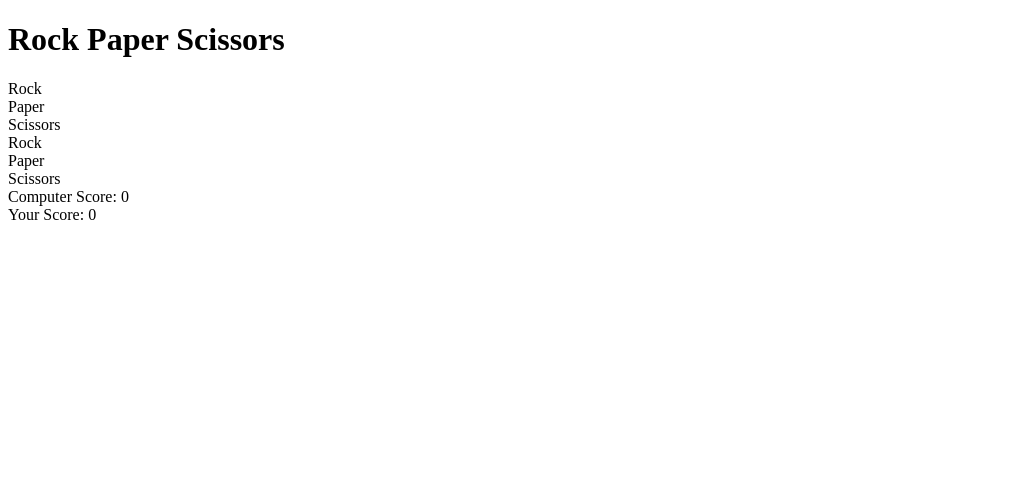
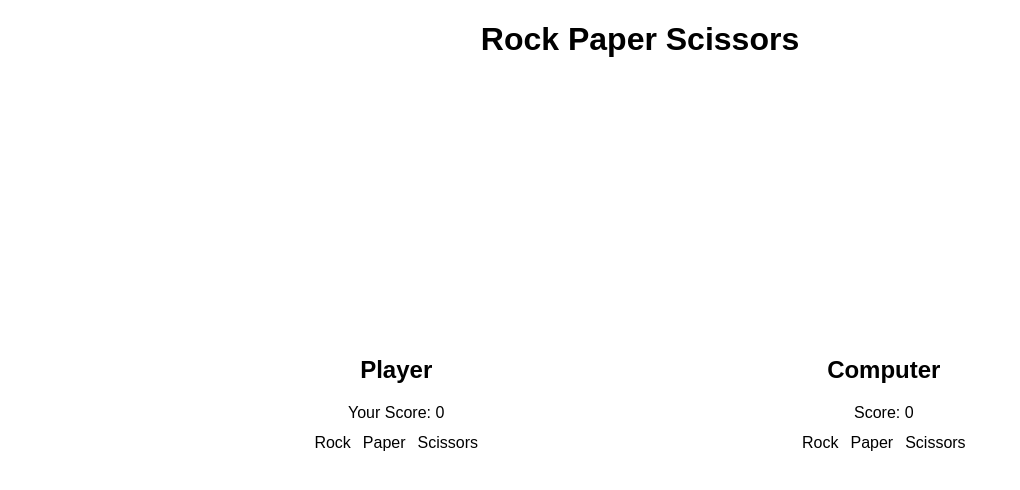
Before and after one commit to YiftachDev/rock-paper-scissors, a plain HTML site: page index.html in a window 1280 px wide. Shown: the whole page, without its empty margins (0-1020 px from the left). Drawn offline with Linux system fonts and the light colour scheme.

Commit message:
Created base style for the page

```diff
--- a/index.html
+++ b/index.html
@@ -4,23 +4,30 @@
         <meta charset="UTF-8">
         <title>Rock Paper Scissors</title>
         <script src="js/script.js" defer></script>
+        <link rel="stylesheet" href="style/style.css">
     </head>
     <body>
+        <h1>Rock Paper Scissors</h1>
         <div class="container">
-            <h1>Rock Paper Scissors</h1>
-            <div class="buttons-player">
-                <div id="rock">Rock</div>
-                <div id="paper">Paper</div>
-                <div id="scissors">Scissors</div>
+            <div class="player">
+                <h2>Player</h2>
+                <div class="player-score">Your Score: <span id="player-score-id"></span></div>
+                <div class="buttons">
+                    <div id="rock" class="rock">Rock</div>
+                    <div id="paper" class="paper">Paper</div>
+                    <div id="scissors" class="scissors btn">Scissors</div>
+                </div>
+
             </div>
-            <div class="buttons-computer">
-                <div id="rock-computer">Rock</div>
-                <div id="paper-computer">Paper</div>
-                <div id="scissors-computer">Scissors</div>
-            </div>
-            <div class="score">
-                <div class="computer-score">Computer Score: <span id="computer-score-id"></span></div>
-                <div class="player-score">Your Score: <span id="player-score-id"></span></div>
+            <div class="computer">
+                <h2>Computer</h2>
+                <div class="computer-score">Score: <span id="computer-score-id"></span></div>
+                <div class="buttons">
+                    <div id="rock-computer" class="rock btn">Rock</div>
+                    <div id="paper-computer" class="paper btn">Paper</div>
+                    <div id="scissors-computer" class="scissors btn">Scissors</div>
+                </div>
+
             </div>
         </div>
     </body>
--- a/style/style.css
+++ b/style/style.css
@@ -0,0 +1,19 @@
+body {
+    font-family: Arial;
+    text-align: center;
+}
+
+.container {
+    display: flex;
+    justify-content: center;
+    align-items: center;
+    height: 80vh;
+    gap: 300px;
+}
+
+
+.buttons {
+    display: flex;
+    padding: 12px;
+    gap: 12px;
+}
```
